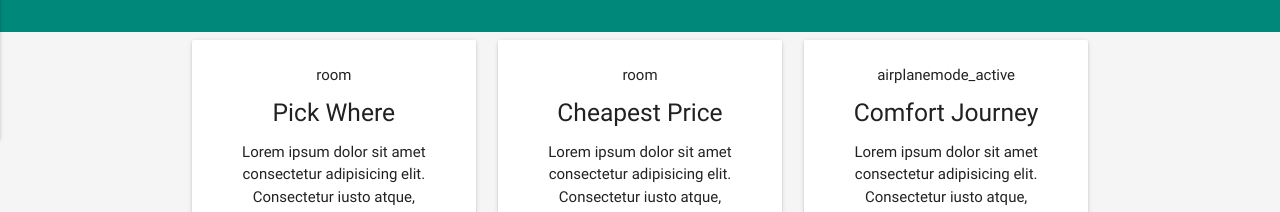
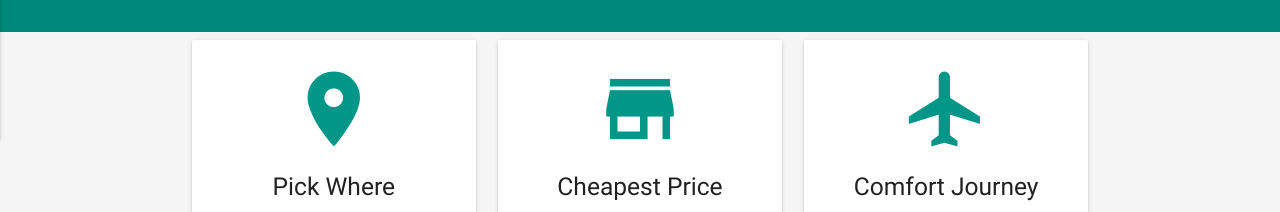
Before and after one commit to KaungKhantThar7777/travelville, a plain HTML site: page index.html in a window 1280 px wide. Shown: the part 721-933 px from the top of the page. Drawn offline with Linux system fonts and the light colour scheme.

Commit message:
Fixing logo

```diff
--- a/index.html
+++ b/index.html
@@ -117,7 +117,7 @@
         <div class="row">
           <div class="col s12 m4">
             <div class="card-panel">
-              room
+              <i class="material-icons large teal-text">room</i>
               <h5>Pick Where</h5>
               <p>
                 Lorem ipsum dolor sit amet consectetur adipisicing elit.
@@ -127,7 +127,7 @@
           </div>
           <div class="col s12 m4">
             <div class="card-panel">
-              room
+              <i class="material-icons large teal-text">store</i>
               <h5>Cheapest Price</h5>
               <p>
                 Lorem ipsum dolor sit amet consectetur adipisicing elit.
@@ -137,7 +137,8 @@
           </div>
           <div class="col s12 m4">
             <div class="card-panel">
-              airplanemode_active
+              <i class="material-icons large teal-text">airplanemode_active</i>
+
               <h5>Comfort Journey</h5>
               <p>
                 Lorem ipsum dolor sit amet consectetur adipisicing elit.
```
